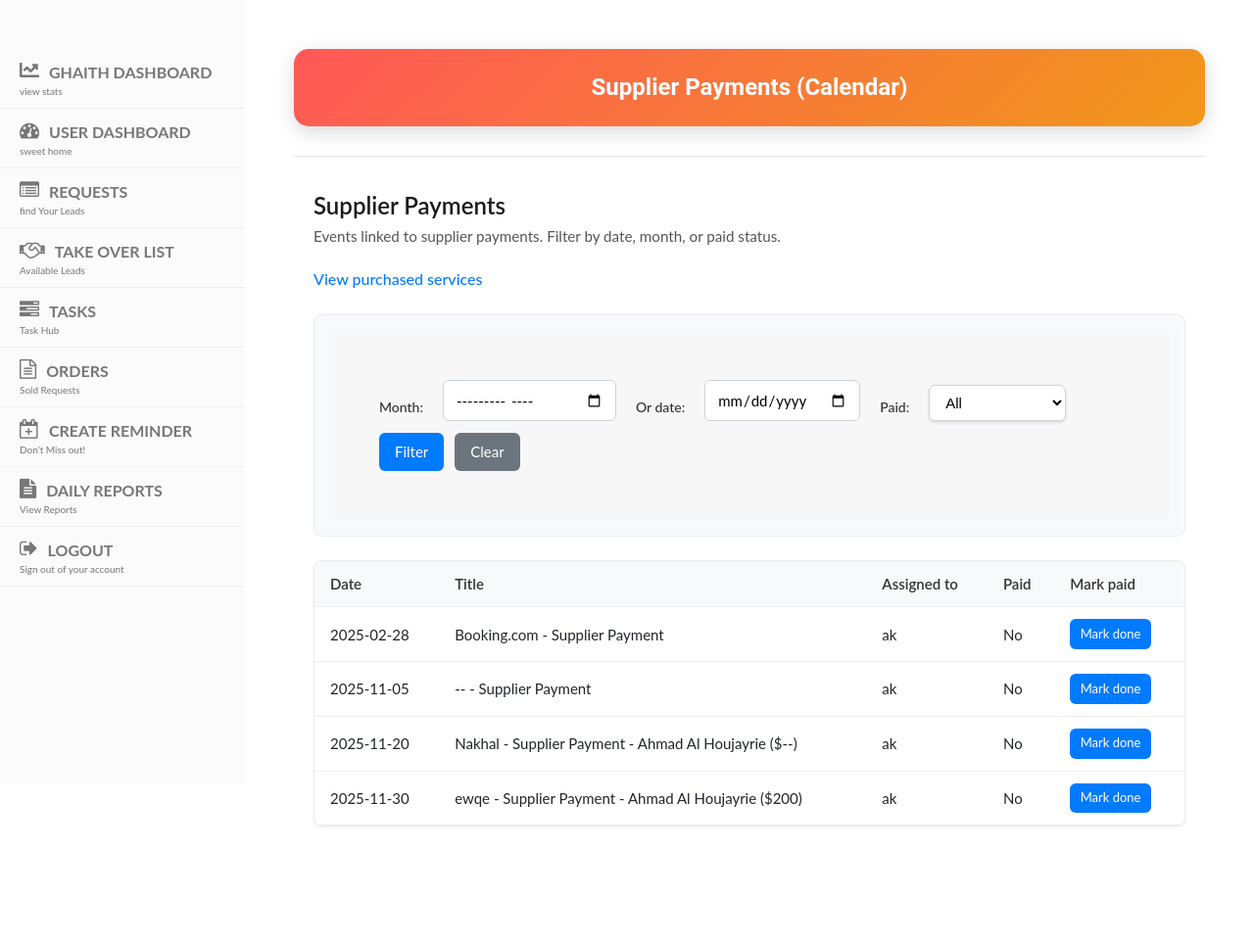
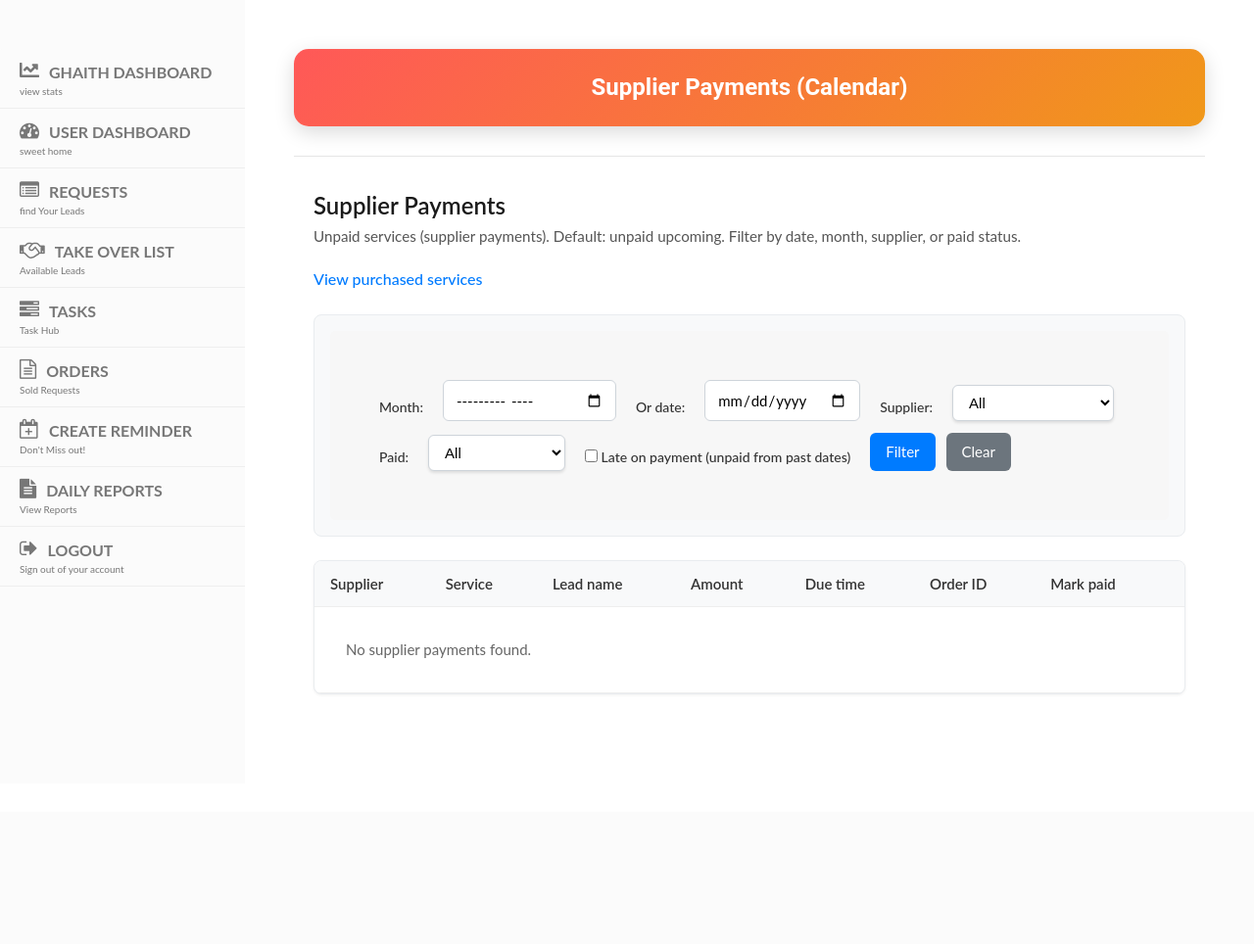
Before and after one commit to ahmadhjy/Ghaith-CRM, a Django app: page /dashboard/calendar/supplier-payments/ in a window 1280 px wide. Shown: the whole page at 98% size. After the commit the page ends 709 px from the top, so only its background shows below. Run offline with Django 4.2, Linux system fonts and the light colour scheme; a user stored in the database is signed in; data comes from the database, SQL or seed files in the repository; both versions use the stored data as it was after the commit; some libraries are stand-ins or nearby versions.

Commit message:
lists update

```diff
--- a/dashboard/templates/supplier_payments_list.html
+++ b/dashboard/templates/supplier_payments_list.html
@@ -10,7 +10,7 @@
 <div class="container list-page list-page--supplier">
     <header class="list-page__header">
         <h2 class="list-page__title">Supplier Payments</h2>
-        <p class="list-page__desc">Events linked to supplier payments. Filter by date, month, or paid status.</p>
+        <p class="list-page__desc">Unpaid services (supplier payments). Default: unpaid upcoming. Filter by date, month, supplier, or paid status.</p>
         <a href="{% url 'purchased_services' %}" class="btn btn--link list-page__link">View purchased services</a>
     </header>
 
@@ -20,12 +20,22 @@
             <input type="month" name="month" id="month" value="{{ month }}" class="filter-input">
             <label for="date_filter">Or date:</label>
             <input type="date" name="date" id="date_filter" value="{{ date_filter }}" class="filter-input">
+            <label for="supplier">Supplier:</label>
+            <select name="supplier" id="supplier" class="filter-select">
+                <option value="">All</option>
+                {% for value, label in supplier_filter_options %}
+                <option value="{{ value }}" {% if supplier_filter == value %}selected{% endif %}>{{ label }}</option>
+                {% endfor %}
+            </select>
             <label for="paid">Paid:</label>
             <select name="paid" id="paid" class="filter-select">
                 <option value="">All</option>
                 <option value="paid" {% if paid_filter == 'paid' %}selected{% endif %}>Paid</option>
                 <option value="unpaid" {% if paid_filter == 'unpaid' %}selected{% endif %}>Unpaid</option>
             </select>
+            <label class="filter-form__checkbox">
+                <input type="checkbox" name="late" {% if late_filter %}checked{% endif %}> Late on payment (unpaid from past dates)
+            </label>
             <div class="filter-form__actions">
                 <button type="submit" class="btn btn--primary">Filter</button>
                 <a href="{% url 'supplier_payments_list' %}" class="btn btn--secondary">Clear</a>
@@ -33,27 +43,36 @@
         </form>
     </div>
 
-    <div class="table-wrapper table-wrapper--responsive">
+    <div class="table-wrapper table-wrapper--responsive table-wrapper--supplier-payments">
         <table class="list-table list-table--supplier">
             <thead>
                 <tr>
-                    <th>Date</th>
-                    <th>Title</th>
-                    <th>Assigned to</th>
-                    <th>Paid</th>
-                    <th>Mark paid</th>
+                    <th>Supplier</th>
+                    <th>Service</th>
+                    <th>Lead name</th>
+                    <th>Amount</th>
+                    <th>Due time</th>
+                    <th>Order ID</th>
+                    <th class="list-table__th-mark-paid">Mark paid</th>
                 </tr>
             </thead>
             <tbody>
-                {% for event in events %}
-                <tr class="list-table__row {% if event.done %}list-table__row--done{% endif %}">
-                    <td data-label="Date">{{ event.when|date:"Y-m-d" }}</td>
-                    <td data-label="Title">{{ event.title }}</td>
-                    <td data-label="Assigned to">{{ event.user.get_full_name|default:event.user.username }}</td>
-                    <td data-label="Paid">{{ event.done|yesno:"Yes,No" }}</td>
-                    <td data-label="Mark paid">
-                        {% if not event.done %}
-                        <a href="{% url 'event_done' event.id %}?next={{ request.get_full_path|urlencode }}" class="btn btn--small btn--primary">Mark done</a>
+                {% for service in services %}
+                <tr class="list-table__row {% if service.is_checked %}list-table__row--done{% endif %}">
+                    <td data-label="Supplier">{{ service.supplier|default:"—" }}</td>
+                    <td data-label="Service">{{ service.service_name|default:"—" }}</td>
+                    <td data-label="Lead name">{{ service.leadtask.lead.name }}</td>
+                    <td data-label="Amount">{{ service.net|default:"—" }}</td>
+                    <td data-label="Due time">{{ service.due_time|date:"Y-m-d H:i" }}</td>
+                    <td data-label="Order ID">
+                        <a href="{% url 'edit_lead_tasks' service.leadtask_id %}" class="list-table__link">#{{ service.leadtask_id }}</a>
+                    </td>
+                    <td data-label="Mark paid" class="list-table__td-mark-paid">
+                        {% if not service.is_checked %}
+                        <form method="post" action="{% url 'service_mark_done' service.pk %}?next={{ request.get_full_path|urlencode }}" class="list-table__inline-form">
+                            {% csrf_token %}
+                            <button type="submit" class="btn btn--small btn--primary">Mark done</button>
+                        </form>
                         {% else %}
                         <span class="list-table__muted">—</span>
                         {% endif %}
@@ -61,7 +80,7 @@
                 </tr>
                 {% empty %}
                 <tr>
-                    <td colspan="5" class="list-table__empty">No supplier payment events found.</td>
+                    <td colspan="7" class="list-table__empty">No supplier payments found.</td>
                 </tr>
                 {% endfor %}
             </tbody>
--- a/dashboard/views.py
+++ b/dashboard/views.py
@@ -13,7 +13,8 @@ from .utils import Calendar
 from .forms import EventForm
 from django.contrib.auth.mixins import LoginRequiredMixin
 from django.contrib.auth.decorators import login_required
-from tasks.models import Task, LeadTask, Payment
+from tasks.models import Task, LeadTask, Payment, Service
+from tasks.constants import SUPPLIER_CHOICES
 from display.models import Lead
 from django.utils import timezone
 from tasks.forms import TaskForm, LeadTaskForm
@@ -193,57 +194,97 @@ def delete_event(request, event_id):
         return redirect('calendar')
 
 
+def _supplier_matches_predefined(supplier_value):
+    """Case-insensitive match against predefined supplier list."""
+    if not supplier_value:
+        return False
+    sup = (supplier_value or '').strip()
+    for choice_value, _ in SUPPLIER_CHOICES:
+        if choice_value and sup.lower() == choice_value.lower():
+            return True
+    return False
+
+
 @login_required(login_url="/login/")
 def supplier_payments_list(request):
-    """Calendar list: supplier payments (events with type followup), filter by date, month, paid/done."""
+    """Calendar list: supplier payments from Service model (unpaid services). Default: unpaid upcoming. Columns: Supplier, Service, lead name, amount, due time, Order ID."""
     user = request.user
+    today = timezone.now().date()
+
     if user.is_staff:
-        events = Event.objects.filter(event_type='followup').order_by('when')
+        services = Service.objects.filter(
+            due_time__isnull=False
+        ).select_related('leadtask', 'leadtask__lead').order_by('due_time')
     else:
-        events = Event.objects.filter(event_type='followup', user=user).order_by('when')
+        services = Service.objects.filter(
+            leadtask__assigned_to=user,
+            due_time__isnull=False
+        ).select_related('leadtask', 'leadtask__lead').order_by('due_time')
 
     month_str = request.GET.get('month', '').strip()
     date_str = request.GET.get('date', '').strip()
     paid_filter = request.GET.get('paid', '').strip()  # 'paid' | 'unpaid' | ''
+    late_filter = request.GET.get('late', '') == 'on'
+    supplier_filter = request.GET.get('supplier', '').strip()  # case-insensitive match
 
     if date_str:
         try:
             filter_date = datetime.strptime(date_str, '%Y-%m-%d').date()
-            events = events.filter(when=filter_date)
+            services = services.filter(due_time__date=filter_date)
         except ValueError:
             pass
     elif month_str:
         try:
             year, month = (int(x) for x in month_str.split('-'))
-            events = events.filter(when__year=year, when__month=month)
+            services = services.filter(due_time__year=year, due_time__month=month)
         except (ValueError, TypeError):
             pass
+    else:
+        # Default: unpaid upcoming (from today on)
+        if not late_filter:
+            services = services.filter(due_time__date__gte=today)
+            if paid_filter != 'paid':
+                services = services.filter(is_checked=False)
 
     if paid_filter == 'paid':
-        events = events.filter(done=True)
+        services = services.filter(is_checked=True)
     elif paid_filter == 'unpaid':
-        events = events.filter(done=False)
+        services = services.filter(is_checked=False)
 
+    if late_filter:
+        services = services.filter(is_checked=False, due_time__date__lt=today)
+
+    if supplier_filter:
+        services = services.filter(supplier__iexact=supplier_filter)
+
+    # Supplier filter dropdown: predefined list only (existing manual values not shown)
     return render(request, 'supplier_payments_list.html', {
-        'events': events,
+        'services': services,
         'month': month_str,
         'date_filter': date_str,
         'paid_filter': paid_filter,
+        'late_filter': late_filter,
+        'supplier_filter': supplier_filter,
+        'supplier_filter_options': SUPPLIER_CHOICES,
+        'supplier_choices': SUPPLIER_CHOICES,
     })
 
 
 @login_required(login_url="/login/")
 def client_payments_list(request):
-    """Calendar list: client payments (Payment model), filter by date, month, paid/unpaid."""
+    """Calendar list: client payments (Payment model). Default: unpaid from today on. Filter: late = unpaid in the past."""
     user = request.user
+    today = timezone.now().date()
+
     if user.is_staff:
-        payments = Payment.objects.all().order_by('date')
+        payments = Payment.objects.all().select_related('leadtask', 'leadtask__lead').order_by('date')
     else:
-        payments = Payment.objects.filter(leadtask__assigned_to=user).order_by('date')
+        payments = Payment.objects.filter(leadtask__assigned_to=user).select_related('leadtask', 'leadtask__lead').order_by('date')
 
     month_str = request.GET.get('month', '').strip()
     date_str = request.GET.get('date', '').strip()
     paid_filter = request.GET.get('paid', '').strip()  # 'paid' | 'unpaid' | ''
+    late_filter = request.GET.get('late', '') == 'on'   # unpaid from past dates
 
     if date_str:
         try:
@@ -261,15 +302,25 @@ def client_payments_list(request):
             payments = payments.filter(date__year=year, date__month=month)
         except (ValueError, TypeError):
             pass
+    else:
+        # Default: unpaid from current date onwards (do not show past payments)
+        if not late_filter:
+            payments = payments.filter(date__date__gte=today)
+            if paid_filter != 'paid':
+                payments = payments.filter(is_checked=False)
 
     if paid_filter == 'paid':
         payments = payments.filter(is_checked=True)
     elif paid_filter == 'unpaid':
         payments = payments.filter(is_checked=False)
 
+    if late_filter:
+        payments = payments.filter(is_checked=False, date__date__lt=today)
+
     return render(request, 'client_payments_list.html', {
         'payments': payments,
         'month': month_str,
         'date_filter': date_str,
         'paid_filter': paid_filter,
+        'late_filter': late_filter,
     })
--- a/static/css/list-pages.css
+++ b/static/css/list-pages.css
@@ -209,6 +209,25 @@
   user-select: none;
 }
 
+/* Client payments: keep "Mark paid" column visible */
+.list-table--client .list-table__th-mark-paid,
+.list-table--client .list-table__td-mark-paid {
+  min-width: 7rem;
+  white-space: nowrap;
+}
+.table-wrapper--client-payments {
+  min-width: 100%;
+}
+
+.list-table--supplier .list-table__th-mark-paid,
+.list-table--supplier .list-table__td-mark-paid {
+  min-width: 7rem;
+  white-space: nowrap;
+}
+.table-wrapper--supplier-payments {
+  min-width: 100%;
+}
+
 /* Responsive: card-style rows on small screens */
 @media (max-width: 768px) {
   .list-page {
--- a/tasks/urls.py
+++ b/tasks/urls.py
@@ -11,6 +11,8 @@ urlpatterns = [
     path('services/', views.service_form, name='service_form'),
     path('services/add_multiple/<int:leadid>/', views.add_multiple_services, name='add_multiple_services'),
     path('service/update_checked_status/<int:service_id>/', views.update_checked_status, name='update_checked_status'),
+    path('service/<int:pk>/mark_done/', views.service_mark_done, name='service_mark_done'),
+    path('service/<int:pk>/update_supplier/', views.update_service_supplier, name='update_service_supplier'),
     path('services/delete/<int:pk>/', views.delete_service, name='delete_service'),
     path('services/update/<int:pk>/', views.update_service, name='update_service'),
     path('payments/delete/<int:pk>/', views.delete_payment, name='delete_payment'),
```
Also changed, not shown: dashboard/templates/client_payments_list.html (+6 -3 lines), tasks/constants.py (added, +26 -0 lines), tasks/templates/edit_leadtask.html (+21 -2 lines), tasks/views.py (+45 -4 lines), db.sqlite3, 1 other file.
